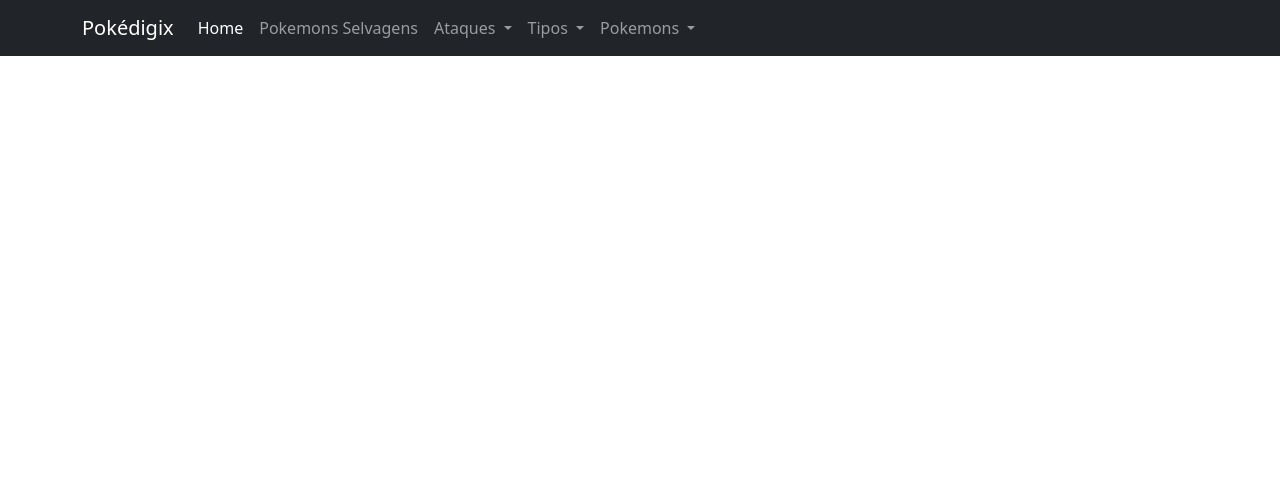
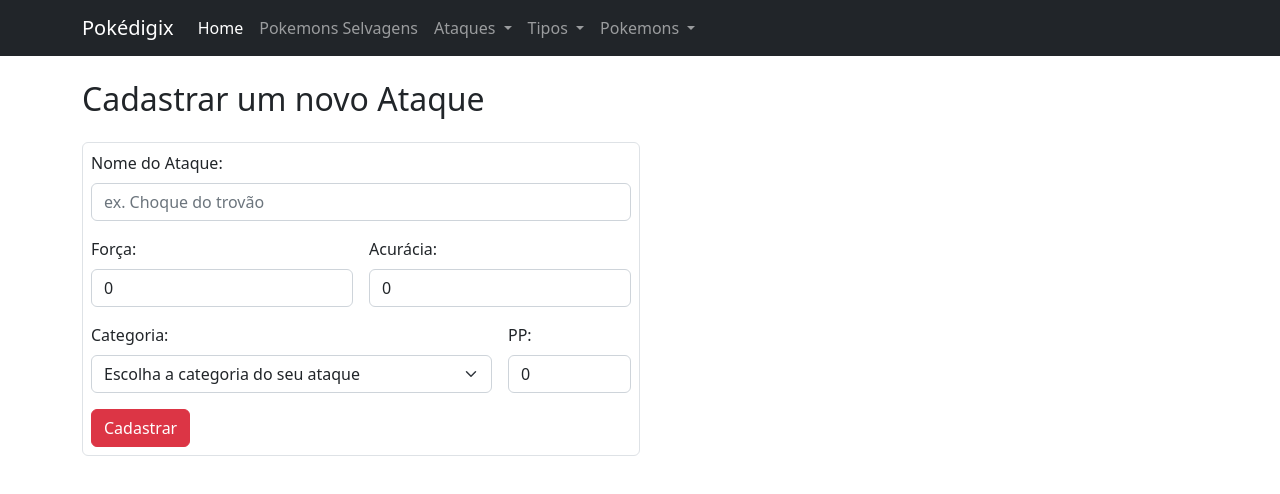
Before and after one commit to lennonmartins/Pokedigix-_Front-End, a Vue app: page /ataques/novo in a window 1280 px wide. Shown: the top 494 px of the page. Built offline with nearby package versions, Linux system fonts and the light colour scheme.

Commit message:
Inicio página de cadastro de ataque

```diff
--- /dev/null
+++ b/src/models/Ataque.js
@@ -0,0 +1,34 @@
+export default class AtaqueRequest{
+    constructor(){
+       this.id = null;
+       this.nome = null;
+       this.forca = 0;
+       this.acuracia = 0;
+       this.pontosDePoder = 0;
+       this.categoria = null;
+       this.descricao = null;
+       this.tipoId = null;
+      }
+
+    populate(obj){
+        this.nome = obj.nome;
+        this.forca = obj.forca;
+        this.acuracia = obj.acuracia;
+        this.pontosDePoder = obj.pontosDePoder;
+        this.categoria = obj.categoria;
+        this.descricao = obj.descricao;
+        this.tipoId = obj.tipoId;
+    }
+
+    toJson(){
+       return{
+        nome: this.nome,
+        forca: this.forca,
+        acuracia: this.acuracia,
+        pontosDePoder: this.pontosDePoder,
+        categoria: this.categoria,
+        descricao: this.descricao,
+        tipoId: this.tipoId
+       }
+    }
+   }
--- a/src/router/index.js
+++ b/src/router/index.js
@@ -2,6 +2,7 @@ import { createRouter, createWebHistory } from 'vue-router'
 import PokemonListaView from '../views/PokemonListaView.vue'
 import TipoNovoView from '../views/TipoNovoView.vue'
 import TipoListaView from '../views/TipoListaView.vue'
+import AtaqueNovoView from '../views/AtaqueNovoView.vue'
 
 const router = createRouter({
   history: createWebHistory(import.meta.env.BASE_URL),
@@ -22,6 +23,10 @@ const router = createRouter({
       path: '/tipos/lista',
       name: 'tipos-lista',
       component: TipoListaView
+    },{
+      path: '/ataques/novo',
+      name: 'ataques-novo',
+      component: AtaqueNovoView
     },
     {
       path: '/about',
--- /dev/null
+++ b/src/services/AtaqueDataService.js
@@ -0,0 +1,40 @@
+import http from '../http-commons';
+
+class AtaqueDataService {
+    async buscarTodos(){
+        let resposta = await http.get('/ataques');
+        return resposta.data;
+    }
+
+    async buscarPeloId(id){
+        let resposta = await http.get('/ataques/${id}');
+        return resposta.data;
+    }
+
+    async buscarPeloNome(nome){
+        let resposta = await http.get('/ataques?termo=${nome}');
+        return resposta.data;
+    }
+
+    async buscarPeloIdDoTipo(id){
+        let resposta = await http.get('/ataques/tipo/${id}');
+        return resposta.data;
+    }
+
+    async criar(ataque){
+        let resposta = await http.post('/ataques', ataque)
+        return resposta.data;
+    }
+
+    async atualizar(id, ataque){
+        let resposta = await http.put('/ataques/${id}', ataque);
+        return resposta.data;
+    }
+
+    async remover(id){
+        await http.delete('/ataques/${id}');
+    }
+
+}
+
+export default new AtaqueDataService();
--- /dev/null
+++ b/src/views/AtaqueNovoView.vue
@@ -0,0 +1,82 @@
+<script>
+import AtaqueDataService from '../services/AtaqueDataService';
+import AtaqueRequest from '..//models/Ataque'
+
+export default {
+    name: 'ataques-novo',
+    data() {
+        return {
+            ataqueRequest: new AtaqueRequest(),
+            salvo: false,
+            categorias: [
+                {
+                    indice: 1,
+                    nome: "Físico",
+                    nomeBanco: "FISICO"
+                },{
+                    indice: 2,
+                    nome: "Especial",
+                    nomeBanco: "ESPECIAL"
+                },{
+                    indice: 3,
+                    nome: "Efeito",
+                    nomeBanco: "EFEITO"
+                }
+            ]
+        }
+    },
+    methods: {
+
+    }
+}
+</script>
+
+<template>
+    <h2 class="mt-4 mb-4">Cadastrar um novo Ataque</h2>
+    <div class="border p-2 rounded row-1 col-6 ">
+        <div v-if="!salvo">
+            <form class="row g-3">
+                <div class="col-12">
+                    <label for="nome" class="form-label">Nome do Ataque: </label>
+                    <input type="Text" class="form-control" v-model="ataqueRequest.nome" id="nome"
+                        placeholder="ex. Choque do trovão" required>
+                </div>
+                <div class="col-6">
+                    <label for="forca" class="form-label">Força:</label>
+                    <input type="Text" class="form-control" v-model="ataqueRequest.forca" id="forca"
+                        placeholder="0 - 50" required>
+                </div>
+                <div class="col-6">
+                    <label for="acuracia" class="form-label">Acurácia: </label>
+                    <input type="Text" class="form-control" v-model="ataqueRequest.acuracia" id="acuracia"
+                        placeholder="0 - 100" required>
+                </div>
+                <div class="col-9">
+                    <label for="categoria" class="form-label">Categoria: </label>
+                    <select class="form-select" aria-label="Default select example">
+                        <option selected disabled>Escolha a categoria do seu ataque</option>
+                        <option v-for="categoria in categorias" :key="categoria.indice">{{categoria.nome}}</option>
+                    </select>
+                </div>
+                <div class="col-3">
+                    <label for="pp" class="form-label">PP: </label>
+                    <input type="number" class="form-control" v-model="ataqueRequest.pontosDePoder" id="pp"
+                         required>
+                </div>
+
+                <div>
+                    <button @click.prevent="salvar" class="btn btn-danger row-1">Cadastrar</button>
+                </div>
+            </form>
+        </div>
+        <div v-else>
+            <div class="row">
+                <h4 class="mt-2">Tipo cadastrado com sucesso!</h4>
+                <span>Tipo id: {{tipo.id}}</span>
+            </div>
+            <div class="row-sm">
+                <button @click="novo" class="btn btn-dark mt-2">Novo</button>
+            </div>
+        </div>
+    </div>
+</template>
```
